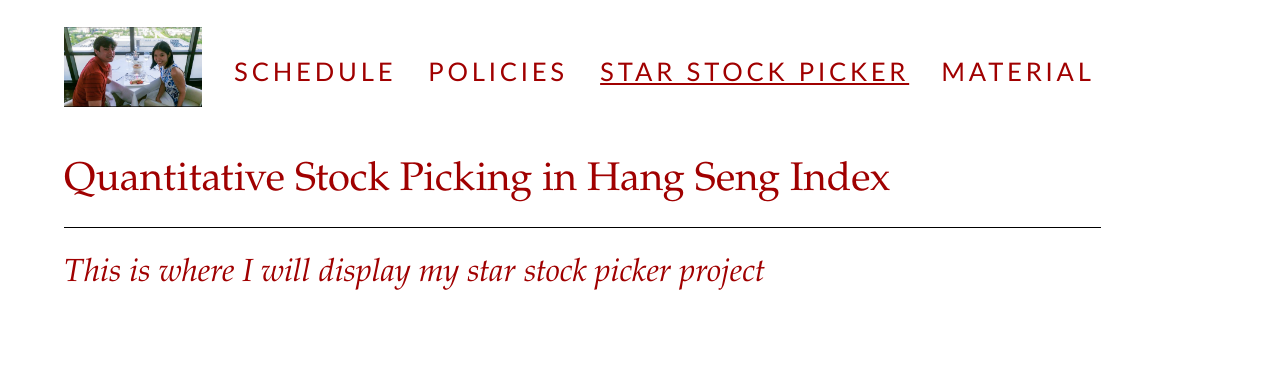
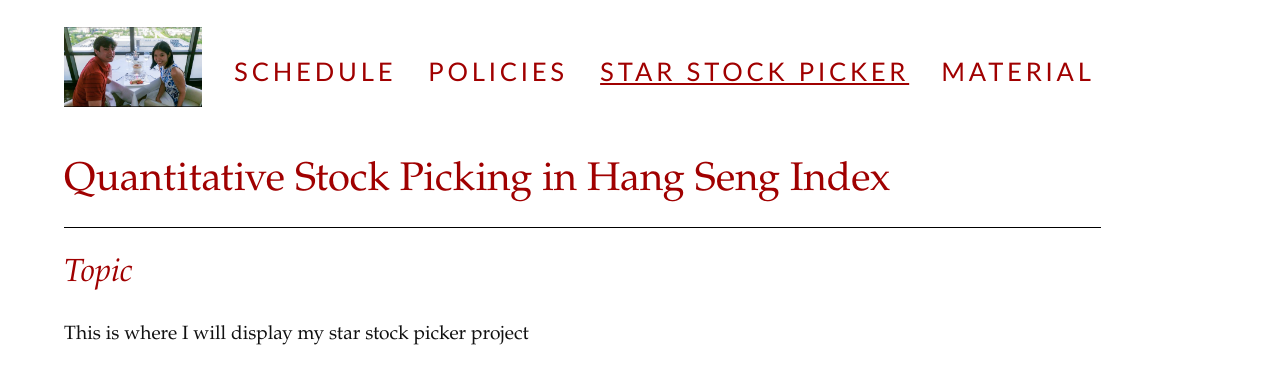
Before and after one commit to vionwinnie/old_website, a Jekyll site: the page built from starstockpicker.md, in a window 1280 px wide. Shown: the top 384 px of the page. Built offline with Jekyll 4.4.1, drawn with Linux system fonts in a browser that asks for light colours; nearby versions of some CDN libraries.

Commit message:
Update starstockpicker.md

```diff
--- a/starstockpicker.md
+++ b/starstockpicker.md
@@ -6,4 +6,6 @@
 noline: 1
 ---
 
-## This is where I will display my star stock picker project
+## Topic
+
+This is where I will display my star stock picker project
```
